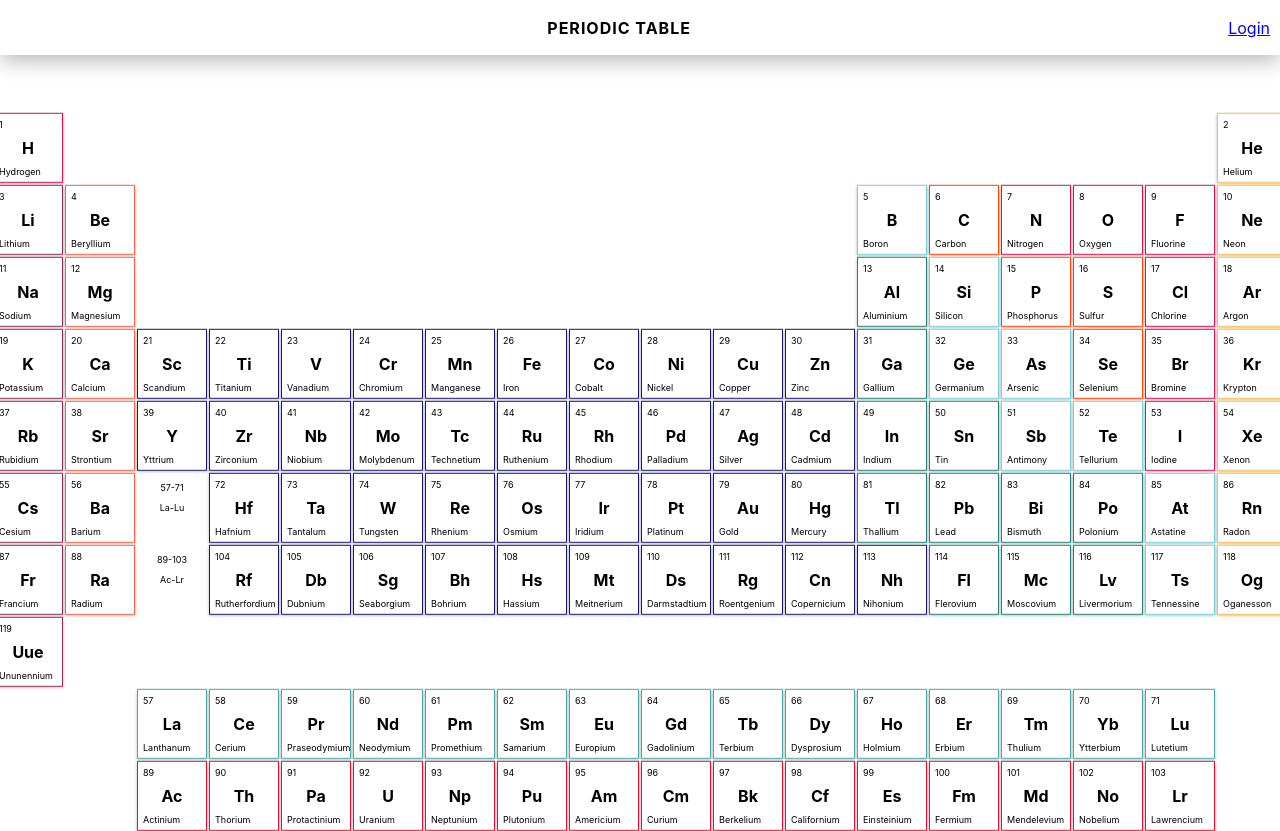
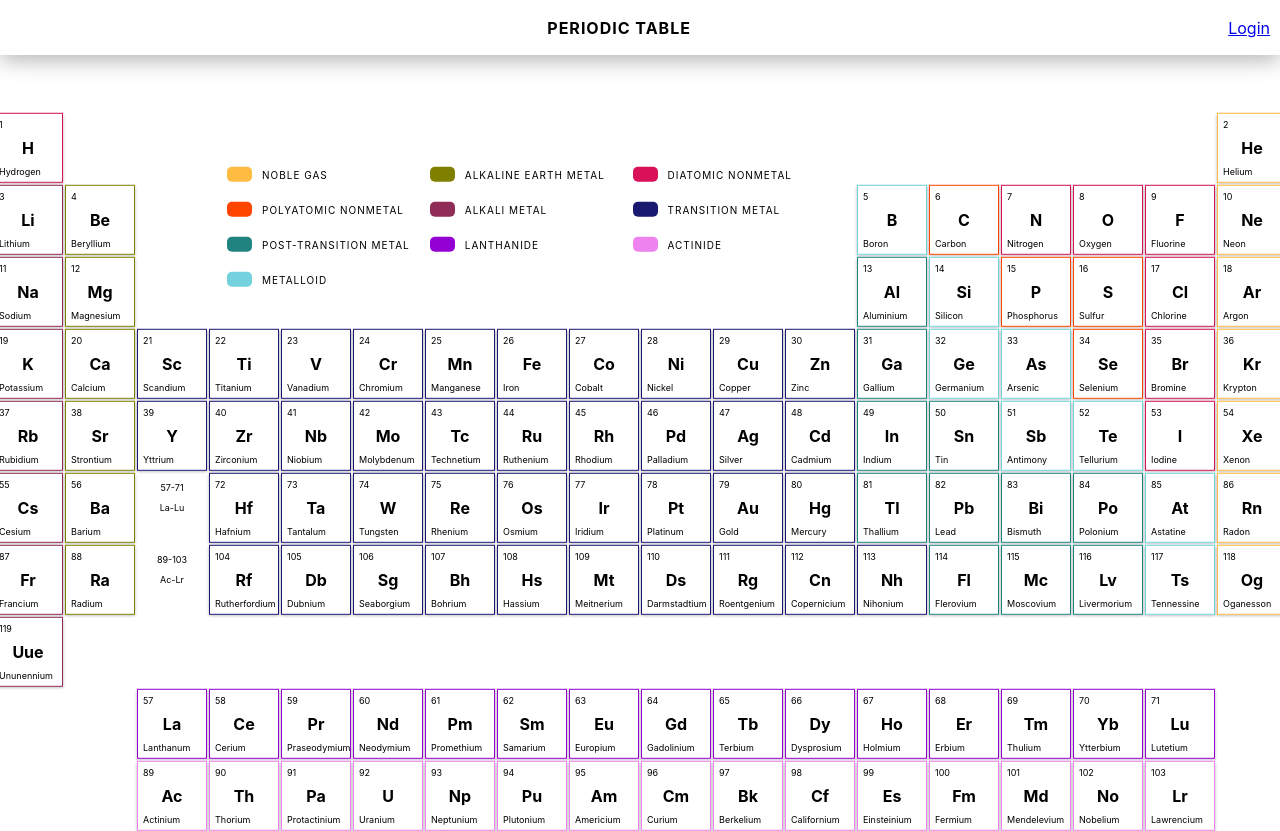
Before and after one commit to anishsubedi5566/CS545-HCI-Periodic-table, a React (Create React App) app in the folder periodic-table-frontend/: page / in a window 1280 px wide. Built offline with nearby package versions, Linux system fonts and the light colour scheme; no server answers; the HTML template or start-up script is replaced by a standard one.

Commit message:
Periodic table Legend created

```diff
--- a/periodic-table-frontend/src/App.css
+++ b/periodic-table-frontend/src/App.css
@@ -107,6 +107,39 @@
   align-self: center;
   text-align: right;
   padding-right: 1rem;
+}
+
+/* legend */
+.legend {
+  position: absolute;
+  top: 7%;
+  left: 230px;
+  display: grid;
+  grid-template-columns: repeat(3, 1fr);
+  grid-gap: 12px;
+}
+
+.legend-item {
+  display: flex;
+  cursor: pointer;
+  border-radius: 5px;
+  padding: 4px;
+}
+
+.legend-color{
+  width: 25px;
+  height: 15px;
+  border-radius: 5px;
+  align-self: center;
+}
+
+.legend-name{
+  font-size: 10px;
+  letter-spacing: 1px;
+  padding-left: 10px;
+  text-transform: uppercase;
+  align-self: center;
+  white-space: nowrap;
 }
 
 /* Modal */
--- a/periodic-table-frontend/src/Modal/Element.js
+++ b/periodic-table-frontend/src/Modal/Element.js
@@ -37,7 +37,7 @@ function Element(props){
         nextElementName = nextElement.name;
     }
 
-    const changeElement = (atomicNum) => {
+    const handleChangeElement = (atomicNum) => {
         if(atomicNum > 0 && atomicNum < 120){
             const clickedElement = findElement(atomicNum);
             setElementData(clickedElement);
@@ -96,13 +96,13 @@ function Element(props){
                             </header>
                             <footer className="ele-det-header-footer flex-row">
                                 <div
-                                    onClick={() => changeElement(prevAtomicNo)}
+                                    onClick={() => handleChangeElement(prevAtomicNo)}
                                     className="ele-det-nav-btn ele-prev-btn"
                                 >
                                 {prevAtomicNo} &#x2022; {prevElementName}
                                 </div>
                                 <div
-                                    onClick={() => changeElement(nextAtomicNo)}
+                                    onClick={() => handleChangeElement(nextAtomicNo)}
                                     className="ele-det-nav-btn ele-next-btn"
                                 >
                                 {nextAtomicNo} &#x2022; {nextElementName}
--- /dev/null
+++ b/periodic-table-frontend/src/components/Legend.js
@@ -0,0 +1,27 @@
+import React from "react";
+import '../App.css';
+
+function Legend (props) {
+
+    const colorMap = Object.fromEntries(Object.entries(props.colorMap).slice(0,10));
+
+    return (
+        <div className="legend">
+            {Object.keys(colorMap).map((category, keyId) => (
+                <div
+                    key={keyId}
+                    data-category={category}
+                    className="legend-item"
+                >
+                    <div
+						className="legend-color"
+						style={{ background: colorMap[category] }}
+					></div>
+					<div className="legend-name">{category}</div>
+                </div>
+            ))}
+        </div>
+    )
+}
+
+export default Legend;
--- a/periodic-table-frontend/src/components/PeriodicTable.js
+++ b/periodic-table-frontend/src/components/PeriodicTable.js
@@ -1,18 +1,19 @@
 import React, {useState} from "react";
 import data from "../PeriodicTableJSON.json";
 import Element from "../Modal/Element";
+import Legend from "./Legend";
 import "../App.css";
 
 const colorMap = {
     "noble gas": "#FFBC42",
-    "alkaline earth metal": "#EC674E",
+    "alkaline earth metal": "#808000",
     "diatomic nonmetal": "#D81159",
     "polyatomic nonmetal": "#FF4500",
     "alkali metal": "#8F2D56",
     "transition metal": "#191970",
     "post-transition metal": "#218380",
-    "lanthanide": "#4AABAF",
-    "actinide": "#DC143C",
+    "lanthanide": "#9400D3",
+    "actinide": "#EE82EE",
     "metalloid": "#73D2DE",
     "unknown, probably transition metal": "#191970",
     "unknown, probably post-transition metal": "#218380",
@@ -50,7 +51,7 @@ const PeriodicTable = () => {
                 colorMap={colorMap}
             />
         )}
-
+        <Legend colorMap={colorMap} />
         {
             data.elements.map(element =>
                 <div
```
